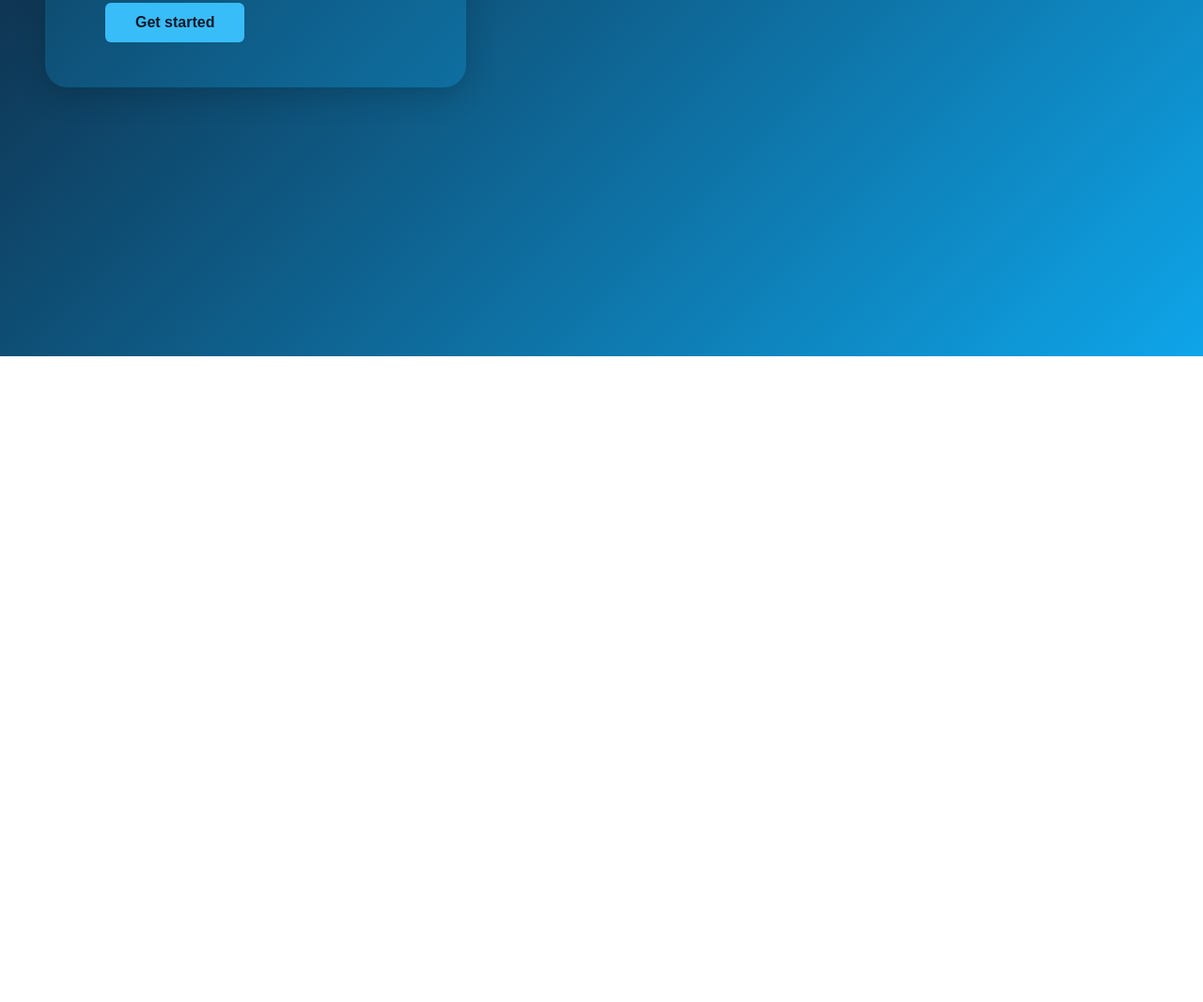
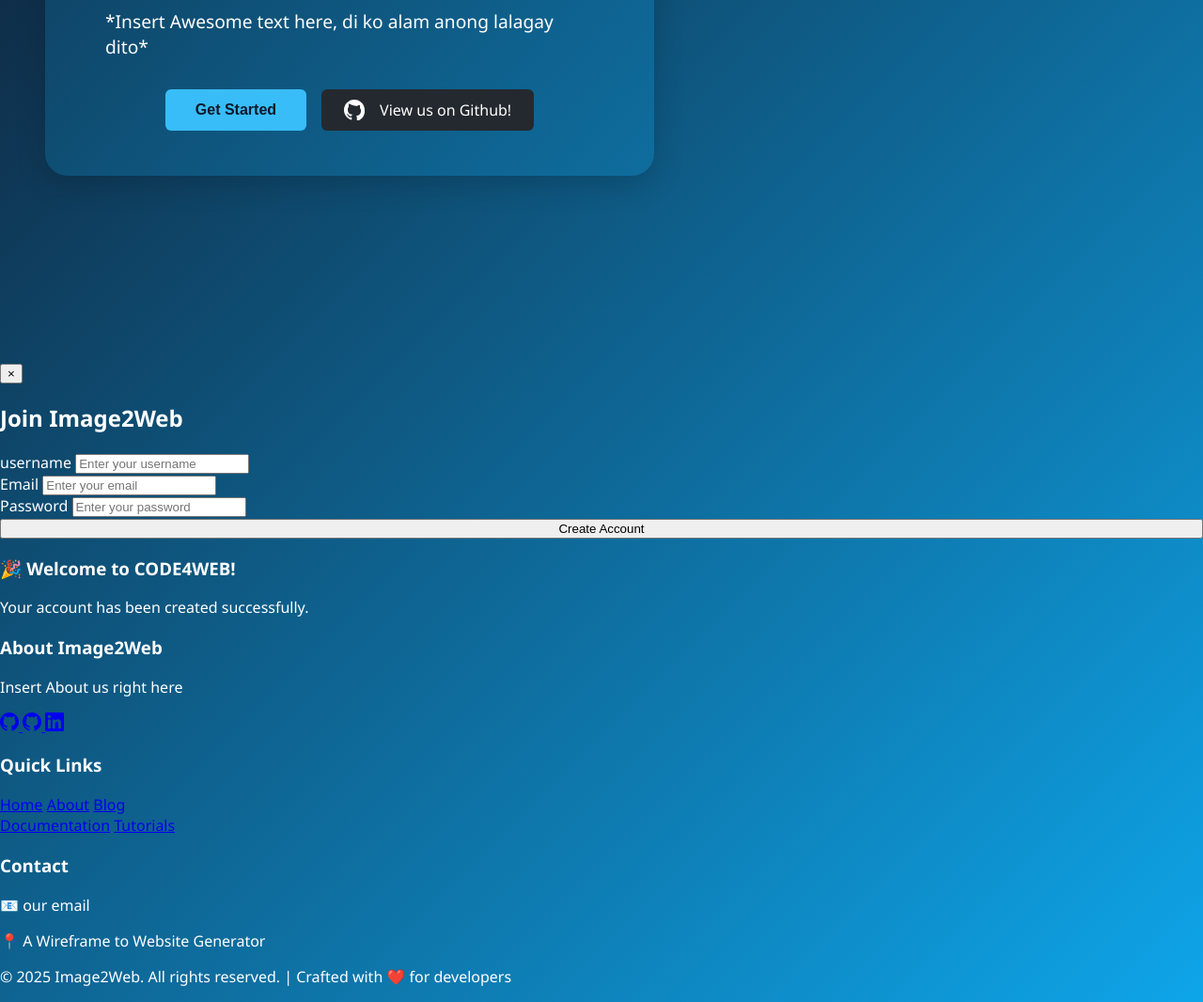
Before and after one commit to kazuyazikk/Image2Web, a website: page Image2Web/landing-page/src/index.html in a window 1280 px wide. Shown: the part 445-1511 px from the top of the page at 94% size. Before the commit the page ends 824 px from the top, so only its background shows below. Drawn offline with Linux system fonts and the light colour scheme.

Commit message:
Updated index.html
Updated the index.html, will continue with the CSS and the JS of index html.

```diff
--- a/Image2Web/landing-page/src/index.html
+++ b/Image2Web/landing-page/src/index.html
@@ -27,6 +27,7 @@
 </head>
 <body>
   <header>
+    <div class="header-content">
       <div class="logo">
         <!-- SVG Logo -->
         <svg width="56" height="56" viewBox="0 0 56 56" fill="none" xmlns="http://www.w3.org/2000/svg">
@@ -47,9 +48,25 @@
           <li class="nav-item" data-page="subscribe" onclick="navigate('subscribe')">Subscribe</li>
         </ul>
       </nav>
+    </div>
   </header>
 
   <div style="text-align:center; margin: 1.5em 0;">
+    <span style="font-family: 'Russo One', Arial, sans-serif; font-size: 1.1em; letter-spacing: 1px;">
+      View us on Github!
+    </span>
+  </div>
+
+  <main>
+    <section class="hero">
+      <div class="hero-content">
+        <div class="hero-label">Digital Insights</div>
+        <h1 class="hero-title">The Future<br>of Technology</h1>
+        <p style = "font-size: 1.2rem; margin-bottom: 2rem; color: var(--text-secondary);"> *Insert Awesome text here, di ko alam anong lalagay dito*
+
+        </p>
+        <div style = "display: flex; flex-wrap: wrap; justify-content: center; gap: 1rem">
+          <button class = "hero-btn" onclick="openSignup()">Get Started</button>
           <button class="github-btn" onclick="window.open('https://github.com/kazuyazikk/Code4Web', '_blank')">
             <svg height="22" width="22" viewBox="0 0 16 16" fill="currentColor" style="vertical-align:middle; margin-right:8px;">
               <path d="M8 0C3.58 0 0 3.58 0 8c0 3.54 2.29 6.53 5.47 7.59.4.07.55-.17.55-.38
@@ -60,22 +77,97 @@
               2.12.51.56.82 1.27.82 2.15 0 3.07-1.87 3.75-3.65 3.95.29.25.54.73.54 1.48 0 1.07-.01
               1.93-.01 2.2 0 .21.15.46.55.38A8.013 8.013 0 0 0 16 8c0-4.42-3.58-8-8-8z"/>
             </svg>
-      <span style="font-family: 'Russo One', Arial, sans-serif; font-size: 1.1em; letter-spacing: 1px;">
             View us on Github!
-      </span>
           </button>
         </div>
-
-  <main>
-    <section class="hero">
-      <div class="hero-content">
-        <div class="hero-label">Digital Insights</div>
-        <h1 class="hero-title">The Future<br>of Technology</h1>
-        <button class="hero-btn" onclick="window.location.href='get-started.html'">Get started</button>
       </div>
     </section>
   </main>
+  <!-- Sign-up Modal -->
+   <div class ="signup-modal" id="signupModal">
+    <div class="signup-content">
+      <button class="close-brn" onclick="closeSignup()">&times;</button>
+      <form class="signup-form" id="signupForm">
+        <h2>Join Image2Web</h2>
+        <div class ="form-group">
+          <label for="username">username</label>
+          <input type="text" id="username" name="username" placeholder="Enter your username" required>
+        </div>
+        <div class="form-group">
+          <label for ="email">Email</label>
+          <input type="email" id="email" name ="email" placeholder="Enter your email" required>
+        </div>
+        <div class ="form-group">
+          <label for ="password">Password</label>
+          <input type="password" id="password" name="password" placeholder="Enter your password" required>
+        </div>
+        <button type ="submit" class="signup-btn" style ="width: 100%; margin: 0;">
+          Create Account
+        </button>
+        <div class ="success-message" id="successMessage">
+          <h3>🎉 Welcome to CODE4WEB!</h3>
+          <p>Your account has been created successfully.</p>
+        </div>
+      </form>
+    </div>
+   </div>
 
+   <footer>
+    <div class="footer-content">
+      <div class="footer-section">
+        <h3>About Image2Web</h3>
+        <p> Insert About us right here</p>
+        <div class="social-links">
+          <!-- Our Social Links -->
+          <a href="#" class="social-link">
+            <svg width="20" height="20" fill ="currentColor" viewBox = "0 0 24 24">
+              <path d ="M12 0c-6.626 0-12 5.373-12 12 0 5.302 3.438 9.8 8.207
+              11.387.599.111.793-.261.793-.577v-2.234c-3.338.726-4.033-1.416-4.033-1.416-.546-1.387-1.333-1.756-1.333-1.756-1.089-.745.083-.729.083-.729
+              1.205.084 1.839 1.237 1.839 1.237 1.07 1.834 2.807 1.304 3.492.997.107-.775.418-1.305.762-1.604-2.665-.305-5.467-1.334-5.467-5.931 0-1.311.469-2.381 1.236-3.221-.124-.303-.535-1.524.117-3.176
+              0 0 1.008-.322 3.301 1.23.957-.266 1.983-.399 3.003-.404 1.02.005 2.047.138 3.006.404 2.291-1.552 3.297-1.23 3.297-1.23.653 1.653.242 2.874.118 3.176.77.84 1.235 1.911 1.235 3.221 0 4.609-2.807
+              5.624-5.479 5.921.43.372.823 1.102.823 2.222v3.293c0 .319.192.694.801.576 4.765-1.589 8.199-6.086 8.199-11.386 0-6.627-5.373-12-12-12z"/>
+            </svg>
+          </a>
+          <!-- Our Github Link -->
+          <a href="https://github.com/kazuyazikk/Code4Web" class="social-link">
+            <svg width="20" height = "20" fill="currentColor" viewBox = "0 0 24 24">
+              <path d="M12 0c-6.626 0-12 5.373-12 12 0 5.302 3.438 9.8 8.207
+              11.387.599.111.793-.261.793-.577v-2.234c-3.338.726-4.033-1.416-4.033-1.416-.546-1.387-1.333-1.756-1.333-1.756-1.089-.745.083-.729.083-.729 1.205.084
+              1.839 1.237 1.839 1.237 1.07 1.834 2.807 1.304 3.492.997.107-.775.418-1.305.762-1.604-2.665-.305-5.467-1.334-5.467-5.931 0-1.311.469-2.381 1.236-3.221-.124-.303-.535-1.524.117-3.176
+              0 0 1.008-.322 3.301 1.23.957-.266 1.983-.399 3.003-.404 1.02.005 2.047.138 3.006.404 2.291-1.552 3.297-1.23 3.297-1.23.653 1.653.242 2.874.118 3.176.77.84 1.235 1.911 1.235 3.221
+              0 4.609-2.807 5.624-5.479 5.921.43.372.823 1.102.823 2.222v3.293c0 .319.192.694.801.576 4.765-1.589 8.199-6.086 8.199-11.386 0-6.627-5.373-12-12-12z"/>
+            </svg>
+          </a>
+          <a href="#" class="social-link">
+            <svg width="20" height="20" fill="currentColor" viewBox="0 0 24 24">
+              <path d="M20.447 20.452h-3.554v-5.569c0-1.328-.027-3.037-1.852-3.037-1.853 0-2.136 1.445-2.136 2.939v5.667H9.351V9h3.414v1.561h.046c.477-.9 1.637-1.85 3.37-1.85
+              3.601 0 4.267 2.37 4.267 5.455v6.286zM5.337 7.433c-1.144 0-2.063-.926-2.063-2.065 0-1.138.92-2.063 2.063-2.063 1.14 0 2.064.925 2.064 2.063 0 1.139-.925 2.065-2.064
+              2.065zm1.782 13.019H3.555V9h3.564v11.452zM22.225 0H1.771C.792 0 0 .774 0 1.729v20.542C0 23.227.792 24 1.771 24h20.451C23.2 24 24 23.227 24 22.271V1.729C24 .774 23.2 0 22.222 0h.003z"/>
+            </svg>
+          </a>
+        </div>
+      </div>
+      <div class="footer-section">
+        <!-- TODO: Fix the links in the future -->
+        <h3>Quick Links</h3>
+        <a href="#">Home</a>
+        <a href="#">About</a>
+        <a href="#">Blog</a>
+      </div>
+      <div class="footer-section">
+        <a href="#">Documentation</a>
+        <a href="#">Tutorials</a>
+      </div>
+      <div class="footer-section">
+        <h3>Contact</h3>
+        <p>📧 our email</p>
+        <p>📍 A Wireframe to Website Generator</p>
+      </div>
+    </div>
+    <div class="footer-bottom">
+      <p>&copy; 2025 Image2Web. All rights reserved. | Crafted with ❤️ for developers</p>
+    </div>
+   </footer>
   <script src="script.js"></script>
 </body>
 </html>
```
Lines whose indentation alone changed are shown as unchanged.
